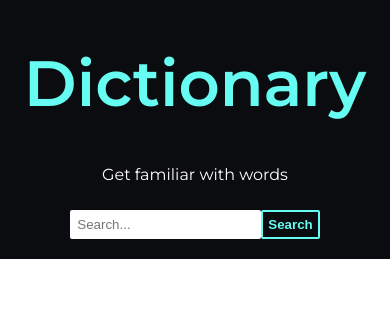
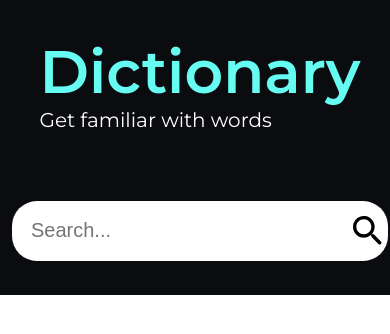
Before and after one commit to Involut6/Dictionary-app, a React (Create React App) app: page / in a window 390 px wide. Shown: the top 334 px of the page. Built offline with nearby package versions, Linux system fonts and the light colour scheme; no server answers.

Commit message:
add style and media query

```diff
--- a/src/App.css
+++ b/src/App.css
@@ -1,3 +1,11 @@
+:root{
+    font-size: 62.5%;
+}
+*{
+    margin: 0;
+    padding: 0;
+}
+
 .App {
     font-family: Montserrat;
     justify-content: center;
@@ -5,51 +13,78 @@
 }
 
 .loading {
-    position:absolute;
-    top: 50%;
-    left: 40%;
+    padding-top: 50px;
+    text-align: center;
     color: #1f2833;
-    transform: scale(2, 2);
+    font-size: 4.5rem;
 }
 
 .error {
+    padding-top: 50px;
     text-align: center;
     color:red;
+    font-size: 4.5rem;
+
 }
 
 /* Random */
 .random {
+    padding-top: 50px;
     display: inline-block;
-    margin-left: 50px;
+    padding-left: 4rem;
+    @media (max-width: 767px) {
+        padding-left: 1rem;
+    }
+
 }
 
 .random h1 {
     display: inline;
     color: #0B0C10;
-    margin: 20px 10px 0 0;
+    font-size: 4.5rem;
+
+
 }
 
 .random h2 {
     color: #1f2833;
-    margin-bottom: 0;
+    font-size: 3rem;
+
 }
 
 .random h4 {
     margin: 5px 0;
+    font-size: 2rem;
 }
 
 .random p {
     margin-top: 5px;
+    font-size: 2rem;
 }
 
 /* Result */
+
+.meaning{
+    padding: 2rem 0;
+    border-bottom: 1px solid grey;
+}
+
 .result {
-    margin: 50px;
+    padding-top: 50px;
+    padding-left: 4rem;
+    @media (max-width: 767px) {
+        padding-left: 1rem;
+    }
 }
 
 .result h1 {
     color: #0B0C10;
     margin-bottom: 0;
+    font-size: 4.5rem;
+}
+
+.result li, span, p {
+    font-size: 2rem;
 }
 
 .phonetic {
@@ -58,6 +93,7 @@
 
 h3 {
     color: #45a29e;
+    font-size: 3rem;
 }
 
 .syn, .ant {
@@ -68,10 +104,12 @@ h3 {
     display: inline-block;
     text-align: center;
     margin: 5px 3px 3px;
+    font-size: 2rem;
 }
 
 .syns h4, .ants h4 {
     margin-bottom: 0;
+    font-size: 2rem;
 }
 
 .word h1 {
--- a/src/components/Header.css
+++ b/src/components/Header.css
@@ -1,35 +1,63 @@
 .header {
-    margin: 0 0 50px;
+    height: 35vh;
+    display: flex;
+    flex-direction: column;
+    justify-content: space-around;
+    align-items: center;
     background-color: #0B0C10;
-    text-align: center;
-    justify-content: center;
-    padding: 1px 10px 10px;
-    font-family: Montserrat
+    font-family: Montserrat;
+    color: #66fcf1;
+    font-size: 3rem;
+    padding-left: 4rem;
+    @media (max-width: 767px) {
+        align-items: left;
+        padding-left: 1rem;
+    }
 }
 
-.header h1 {
-    color: #66fcf1;
-    font-size: 4rem;
+.title{
+    text-align: center;
+    @media (max-width: 767px) {
+        text-align: left;
+    }
 }
 
 .intro {
     color:#fff;
+    font-size: 2rem;
+}
+
+.search{
+    width: 65%;
+    display: flex;
+    align-items: center;
+    border-radius: 2.5rem;
+    background-color: #fff;
+    padding: 1rem 0;
+    padding-left: 1.5rem;
+    @media (max-width: 767px) {
+        width: 95%;
+    }
+
 }
 
 input {
-    border: 2px solid #fff;
-    border-radius: 2px;
-    padding: 5px;
+    width: 92%;
+    font-size: 2rem;
+    border: none;
+    padding: .4rem ;
+
+}
+input:focus{
+    outline: none;
 }
 
 button {
-    margin: 10px 0 10px;
-    border-radius: 2px;
     background-color: transparent;
-    border: 2px solid #66fcf1;
+    border: none;
     color: #66fcf1;
     font-weight: bold;
-    padding: 5px;
+    /* padding: 5px; */
 }
 
 button:hover {
--- a/src/components/Header.jsx
+++ b/src/components/Header.jsx
@@ -1,38 +1,47 @@
 import { useContext, useState } from "react";
 import { SearchContext } from "../App";
 import "./Header.css";
+import SearchRoundedIcon from '@mui/icons-material/SearchRounded';
 
 const Header = () => {
   const [inputValue, setInputValue] = useState("");
   const { searchValue, setSearchValue } = useContext(SearchContext);
 
-    const handleChange = (e) => {
+  const handleChange = e => {
     setInputValue(e.target.value);
-    }
+  };
 
-    const handleClick = (e) => {
+  const handleClick = e => {
+    setSearchValue(inputValue);
+    setInputValue("");
+  };
+
+  const handleKeyDown = e => {
+    if (e.key === "Enter") {
       setSearchValue(inputValue);
       setInputValue("");
     }
-
-    const handleKeyDown = (e) => {
-        if(e.key === "Enter") {
-            setSearchValue(inputValue);
-            setInputValue("");
-        }
-    }
-
-
+  };
 
   return (
-        <div className="header">
+    <div className="header pad-40-left">
+      <div className="title">
         <h1>Dictionary</h1>
         <p className="intro">Get familiar with words</p>
-            <input type="text" placeholder="Search..." onChange={handleChange} value={inputValue} onKeyDown={handleKeyDown}/>
-            <button onClick={handleClick}>Search</button>
+      </div>
+      <div className="search">
+        <input
+          type="text"
+          placeholder="Search..."
+          onChange={handleChange}
+          value={inputValue}
+          onKeyDown={handleKeyDown}
+        />
+        <SearchRoundedIcon sx={{ fontSize: 40, color: "black" }} onClick={handleClick} />
+      </div>
       {searchValue && <p className="intro">Search result for {searchValue}:</p>}
     </div>
-    )
-}
+  );
+};
 
 export default Header;
--- a/src/components/Meaning.jsx
+++ b/src/components/Meaning.jsx
@@ -7,11 +7,10 @@ const Meaning = ({ data }) => {
   return (
     <div>
         {data && data.map(result => result.meanings.map(meaning =>
-            <div key={nanoid()}>
+            <div className="meaning" key={nanoid()}>
                 <Definitions key={nanoid()} meaning={meaning} />
                 <Synonyms key={nanoid()} meaning={meaning}/>
                 <Antonyms key={nanoid()} meaning={meaning}/>
-                <hr></hr>
             </div>
         ))}
     </div>
--- a/src/components/RandomWord.jsx
+++ b/src/components/RandomWord.jsx
@@ -21,7 +21,7 @@ const RandomWord = () => {
     }, );
 
     return (
-        <div  className='random'>
+        <div  className='random pad-40-left'>
             {response && (
                 <Word random={response}/>
             )
--- a/src/components/Result.jsx
+++ b/src/components/Result.jsx
@@ -45,7 +45,7 @@ const Result = () => {
 
     console.log(response)
   return (
-    <div className='result'>
+    <div className='result pad-40-left'>
         <Word data={response} />
         <Meaning data={response} />
     </div>
--- a/src/components/Word.jsx
+++ b/src/components/Word.jsx
@@ -20,10 +20,10 @@ const Word = ({ data, random }) => {
     <div>
       {data ? <div className='word'>
           <h1>{data[0].word.toUpperCase()}</h1>
-          <VolumeUpRoundedIcon onClick={pronounce}/>
+          <VolumeUpRoundedIcon sx={{ fontSize: 30 }} onClick={pronounce}/>
           <p>{data[0].phonetic === ""? data.map(phonetic => phonetic.phonetic): data[0].phonetic}</p>
       </div>: (random && <div>
-                    <h1>New word</h1><LightbulbSharpIcon sx={{color: "aqua"}} />
+                    <h1>New word</h1><LightbulbSharpIcon sx={{color: "aqua", fontSize: 30}} />
                     <h2>{random[0].word}:</h2>
                     <h4>{random[0].definition}</h4>
                     <p>Pronunciation: {random[0].pronunciation}</p>
```
Lines whose indentation alone changed are shown as unchanged.
